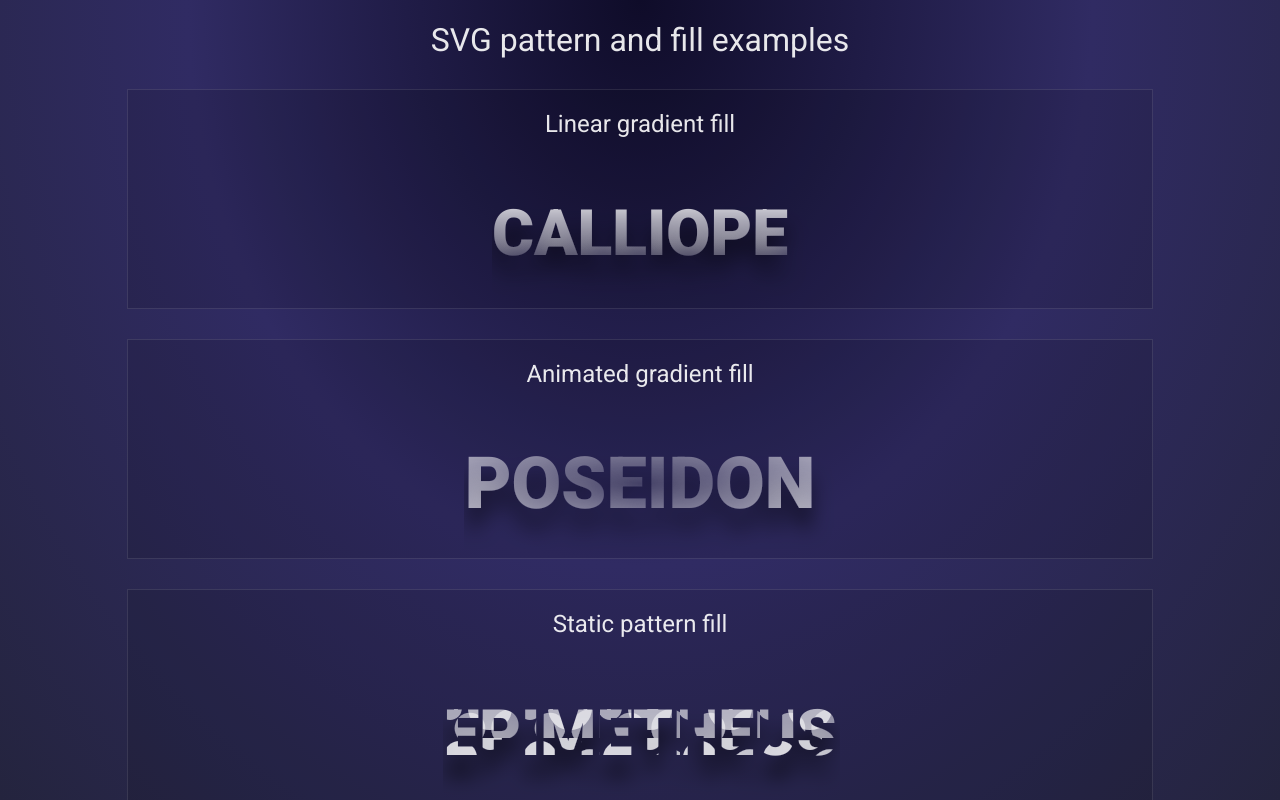
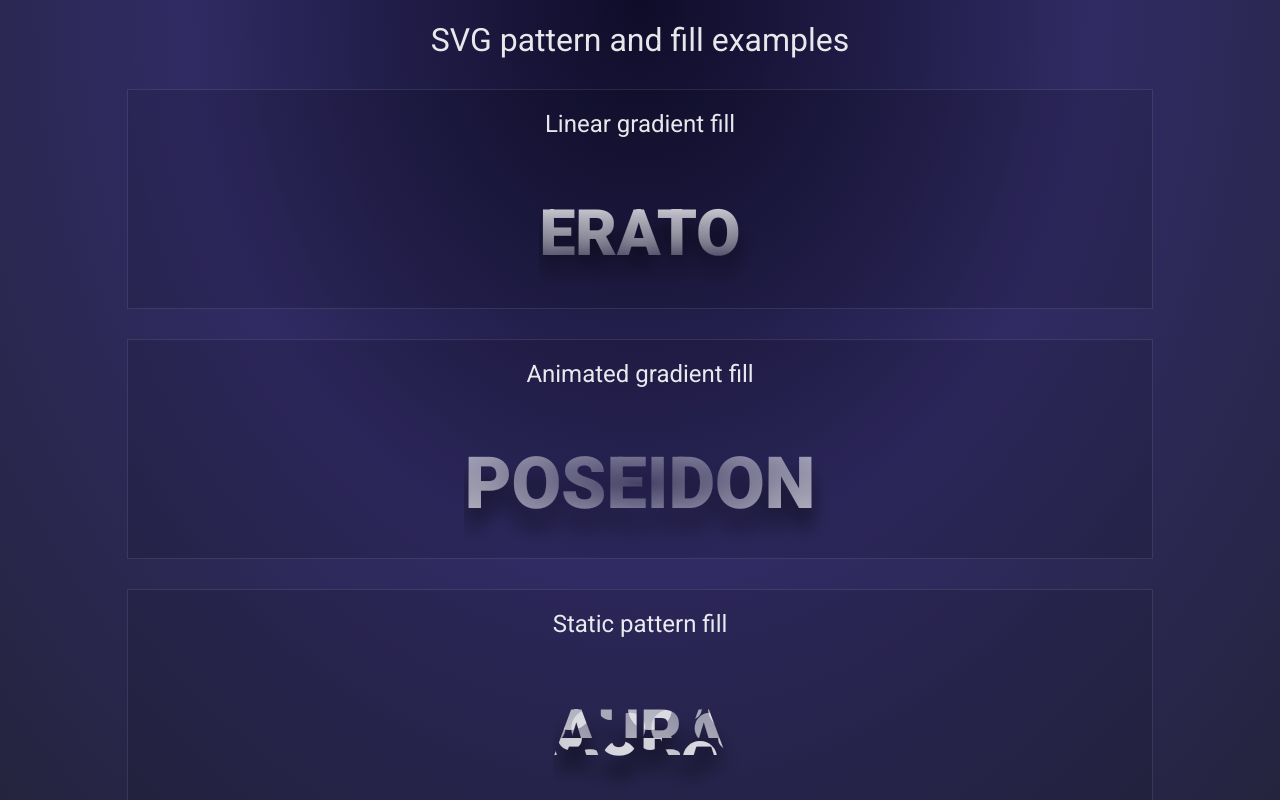
Before and after one commit to villhei/react-svg, a React (Vite) app: page / in a window 1280 px wide. Built offline with nearby package versions, Linux system fonts and the light colour scheme.

Commit message:
Limit word length to 8

```diff
--- a/src/Texts/05_animated_stroke.tsx
+++ b/src/Texts/05_animated_stroke.tsx
@@ -13,21 +13,21 @@ const animationId = generateId()
 const AnimatedStrokeText = ({ toColor, fromColor, children }: Props) => (
   <DefaultContainer>
     <defs>
-      <radialGradient id={animationId} cx='50%' cy='50%' r='100%'>
+      <radialGradient id={animationId} cx="50%" cy="50%" r="100%">
         <animate
-          attributeName='cx'
-          values='0%;150%;-50%;0%'
-          dur='5s'
-          repeatCount='indefinite'
+          attributeName="cx"
+          values="0%;150%;-50%;0%"
+          dur="5s"
+          repeatCount="indefinite"
         />
-        <stop stopColor={fromColor} offset='0' />
-        <stop stopColor={toColor} offset='100%' />
+        <stop stopColor={fromColor} offset="0" />
+        <stop stopColor={toColor} offset="100%" />
       </radialGradient>
     </defs>
     <TextView
-      fontSize='4.5em'
+      strokeWidth="4"
       shadow={true}
-      fill='transparent'
+      fill="transparent"
       stroke={getURI(animationId)}
     >
       {children}
--- a/src/Texts/common.tsx
+++ b/src/Texts/common.tsx
@@ -33,6 +33,7 @@ export const DefaultContainer = (props?: ContainerProps) => {
 type TextViewProps = {
   color?: string
   fontSize?: string
+  strokeWidth?: string
   fill?: string
   stroke?: string
   children: string
@@ -41,6 +42,7 @@ type TextViewProps = {
 
 const DEFAULT_TEXTVIEW_PROPS = {
   fontSize: '4em',
+  strokeWidth: undefined,
   fontWeight: 550,
   fill: undefined,
   stroke: undefined,
@@ -48,7 +50,7 @@ const DEFAULT_TEXTVIEW_PROPS = {
 }
 
 export const TextView = (props: TextViewProps) => {
-  const { color, fill, stroke, fontSize, children } = {
+  const { color, fill, stroke, strokeWidth, fontSize, children } = {
     ...DEFAULT_TEXTVIEW_PROPS,
     ...props
   }
@@ -64,7 +66,8 @@ export const TextView = (props: TextViewProps) => {
     dy: '.35em',
     filter: 'url(#global-shadow)' || undefined,
     fill,
-    stroke
+    stroke,
+    strokeWidth
   }
   return <Text {...textViewProps}>{children}</Text>
 }
--- a/src/wordlist.ts
+++ b/src/wordlist.ts
@@ -223,6 +223,8 @@ Procne
 Philomela
 Semele
 Icarus
-`.split('\n')
+`
+  .split('\n')
+  .filter(word => word.length < 9)
 
 export default WORD_LIST
```
